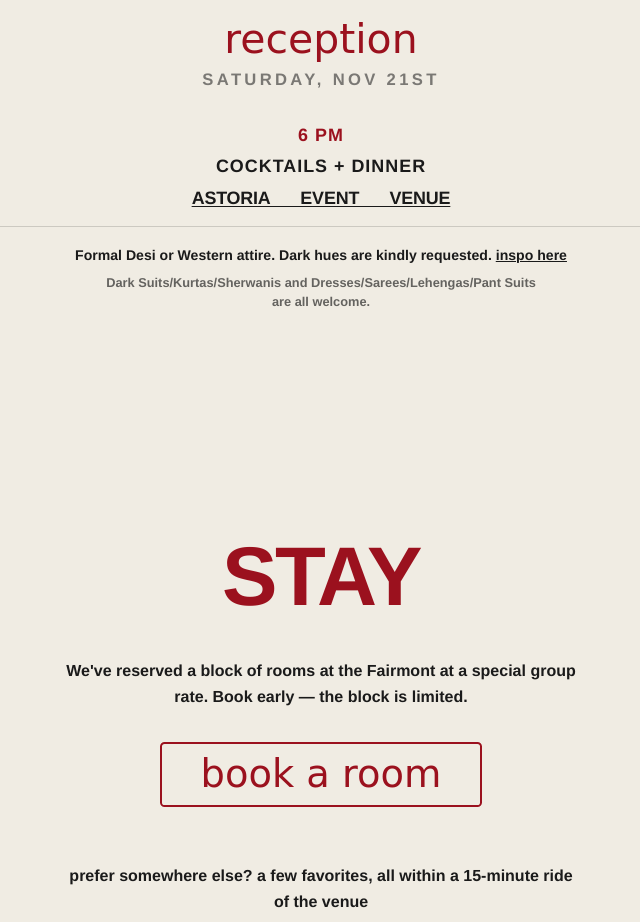
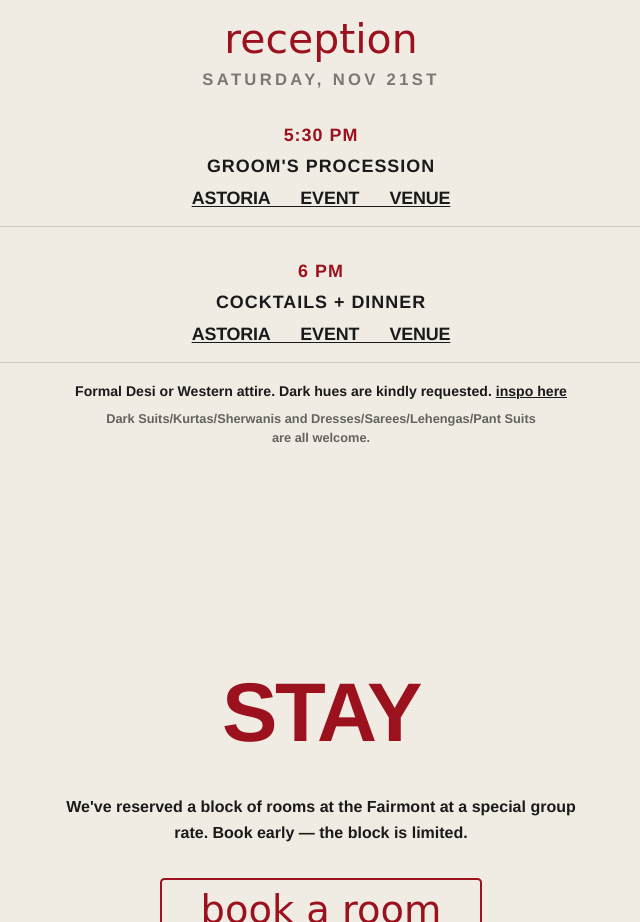
Before and after one commit to tmulc18/dallas-wedding, a plain HTML site: page index.html in a window 1280 px wide. Shown: the part 4860-5782 px from the top of the page, without its empty margins (319-959 px from the left). Drawn offline with nearby package versions, Linux system fonts and the light colour scheme; a web font is replaced by a local one.

Commit message:
Add the 5:30 PM groom's procession to the agenda
Co-Authored-By: Claude Opus 5.5 <noreply@anthropic.com>

```diff
--- a/index.html
+++ b/index.html
@@ -363,6 +363,8 @@
             padding-bottom: 0.9rem;
         }
 
+        .event-list li + li { padding-top: 0.9rem; }
+
         .event-list li span { color: var(--sketch-color); white-space: nowrap; }
 
         /* Time gets a touch of emphasis as the first line */
@@ -710,6 +712,7 @@
             <h3 class="event-title">reception</h3>
             <p class="event-date">SATURDAY, NOV 21ST</p>
             <ul class="event-list">
+                <li><span class="time">5:30 PM</span><span class="event">Groom's Procession</span><span class="location"><a href="https://www.google.com/maps/search/?api=1&amp;query=Astoria+Event+Venue+3216+Royalty+Row+Irving+TX+75062" target="_blank" rel="noopener">Astoria Event Venue</a></span></li>
                 <li><span class="time">6 PM</span><span class="event">Cocktails + Dinner</span><span class="location"><a href="https://www.google.com/maps/search/?api=1&amp;query=Astoria+Event+Venue+3216+Royalty+Row+Irving+TX+75062" target="_blank" rel="noopener">Astoria Event Venue</a></span></li>
             </ul>
             <p class="event-note"><span class="dress">Formal Desi or Western attire.</span> <span class="attire">Dark hues are kindly requested.</span> <a href="https://www.pinterest.com/farbeens/1121-guest-attire/" target="_blank" rel="noopener">inspo here</a></p>
```
